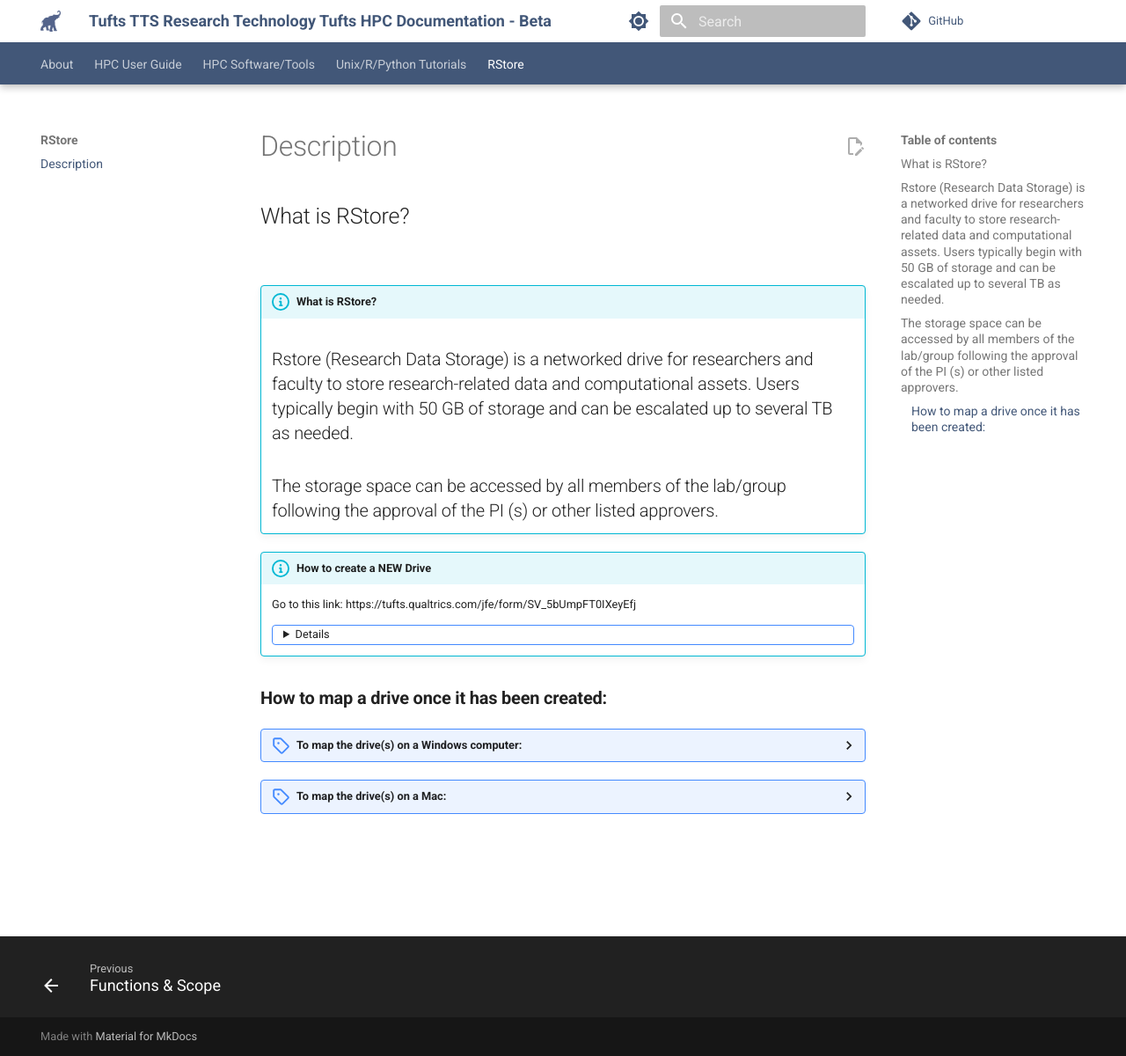
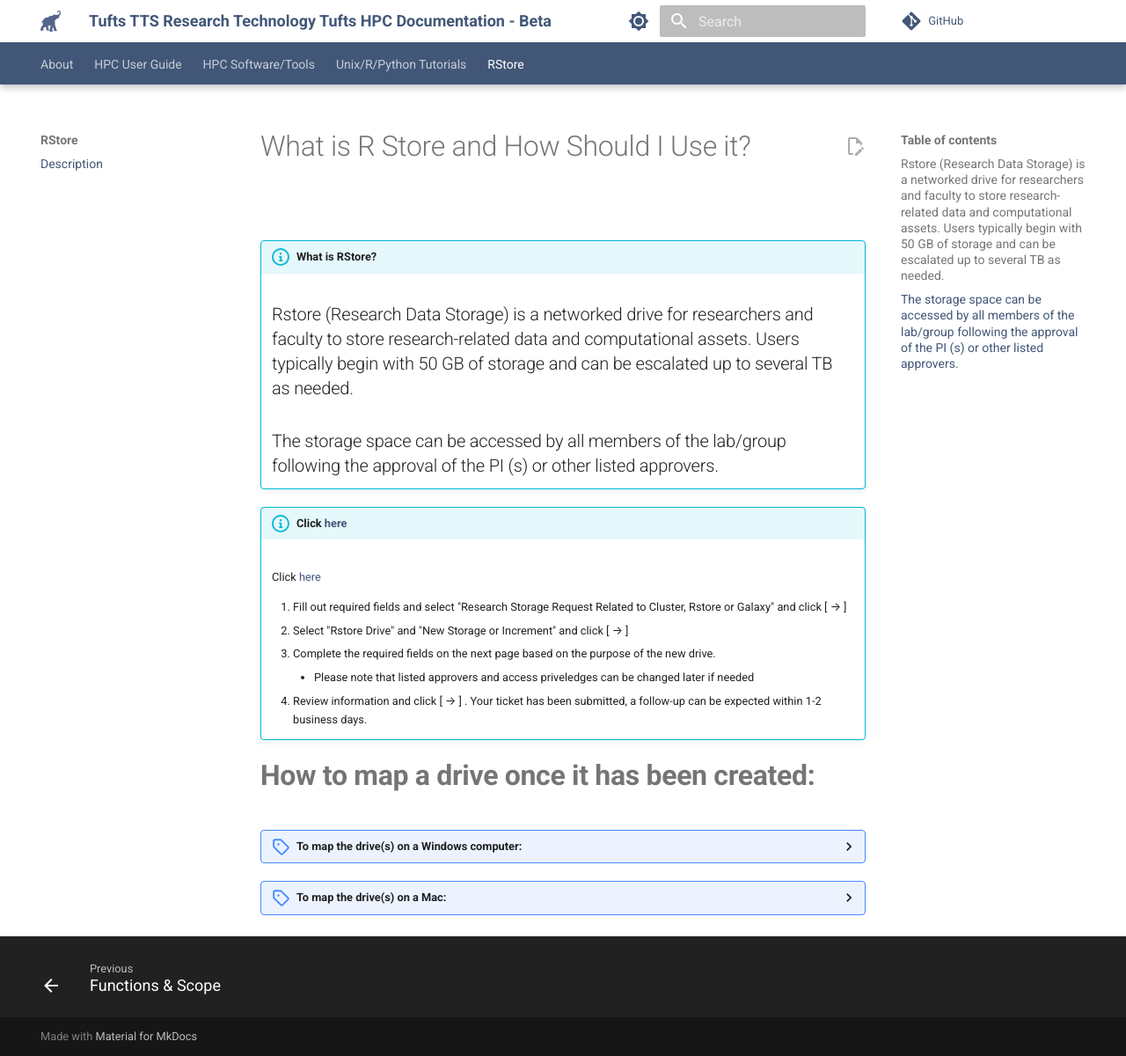
Before and after one commit to tuftsdatalab/rt_hpc_documentation, an MkDocs documentation site: the page built from docs/RStore/Description.md, in a window 1280 px wide and 1200 px high. Shown: the whole window at 88% size. Built offline with MkDocs 1.6.1 and Material for MkDocs 9.7.7, drawn with Linux system fonts in a browser that asks for light colours; comment, search, counter and statistics services are not loaded.

Commit message:
Update Description.md

```diff
--- a/docs/RStore/Description.md
+++ b/docs/RStore/Description.md
@@ -1,4 +1,4 @@
-## What is RStore?
+# What is R Store and How Should I Use it?
 
 ![](images/researchstorage.png)
 
@@ -7,19 +7,18 @@
 
     ## The storage space can be accessed by all members of the lab/group following the approval of the PI (s) or other listed approvers.
 
-!!! info "How to create a NEW Drive"
-    Go to this link: https://tufts.qualtrics.com/jfe/form/SV_5bUmpFT0IXeyEfj
-    <details>
-    <summmary> Click [here](https://tufts.qualtrics.com/jfe/form/SV_5bUmpFT0IXeyEfj) </summary>
+!!! info "Click [here](https://tufts.qualtrics.com/jfe/form/SV_5bUmpFT0IXeyEfj)"
+    <Test>
+    Click [here](https://tufts.qualtrics.com/jfe/form/SV_5bUmpFT0IXeyEfj)
 
-    1. Fill out required fields and select "Research Storage Request Related to Cluster, Rstore or Galaxy" and click → <br>
-    2. Select "Rstore Drive" and "New Storage or Increment" and click → <br>
+    1. Fill out required fields and select "Research Storage Request Related to Cluster, Rstore or Galaxy" and click [ → ] <br>
+    2. Select "Rstore Drive" and "New Storage or Increment" and click [ → ] <br>
     3. Complete the required fields on the next page based on the purpose of the new drive. <br>
         - Please note that listed approvers and access priveledges can be changed later if needed <br>
-    4. Review information and click → ! Your ticket has been submitted, a follow-up can be expected within 1-2 business days. <br>
-    </details>
+    4. Review information and click [ → ] . Your ticket has been submitted, a follow-up can be expected within 1-2 business days. <br>
+    </Test>
 
-### **How to map a drive once it has been created:**
+# **How to map a drive once it has been created:**
 
 <details>
 <summary>To map the drive(s) on a Windows computer: </summary>
```
